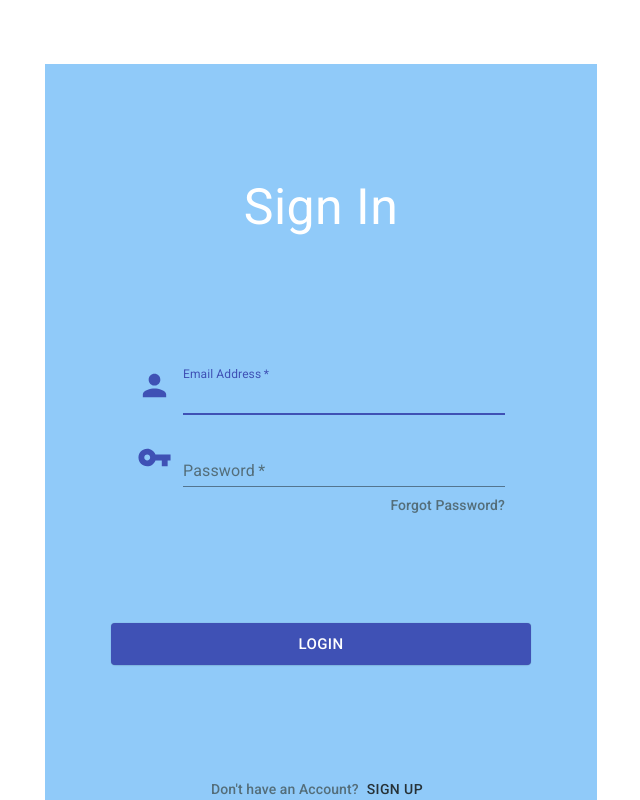
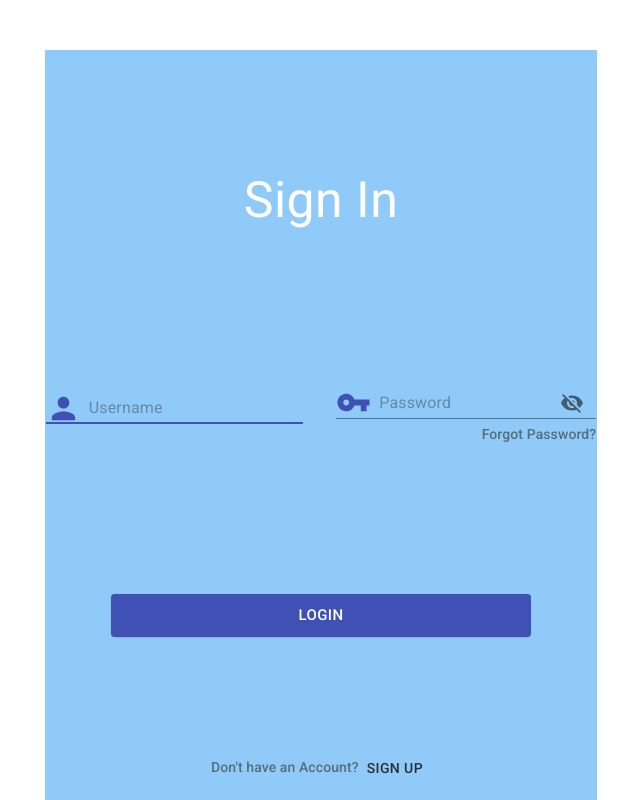
Before and after one commit to KetraKrato/smart-expo-web, a React (Create React App) app: page /loginpage in a window 1280 px wide. Shown: the whole page, without its empty margins (319-959 px from the left). Built offline with nearby package versions, Linux system fonts and the light colour scheme.

Commit message:
Login&Register Update

```diff
--- a/src/layouts/LoginLayout/index.js
+++ b/src/layouts/LoginLayout/index.js
@@ -8,23 +8,23 @@ const useStyles = makeStyles((theme) => ({
     display: 'flex',
     height: '100%',
     overflow: 'hidden',
-    width: '100%'
+    width: '100%',
   },
   wrapper: {
     display: 'flex',
     flex: '1 1 auto',
     overflow: 'hidden',
-    paddingTop: 64
   },
   contentContainer: {
     display: 'flex',
     flex: '1 1 auto',
-    overflow: 'hidden'
+    overflow: 'hidden',
   },
   content: {
     flex: '1 1 auto',
     height: '100%',
-    overflow: 'auto'
+    overflow: 'auto',
+    paddingTop: 50
   }
 }));
 
--- a/src/views/Login/LoginPage.js
+++ b/src/views/Login/LoginPage.js
@@ -14,6 +14,9 @@ import {
   TextField,
   Typography,
   makeStyles,
+  Input,
+  InputAdornment,
+  IconButton,
   // BottomNavigation,
   // GridList,
 } from '@material-ui/core';
@@ -23,6 +26,8 @@ import Page from 'src/components/Page';
 // import { fromPairs } from 'lodash';
 import PersonIcon from '@material-ui/icons/Person';
 import VpnKeyIcon from '@material-ui/icons/VpnKey';
+import Visibility from '@material-ui/icons/Visibility';
+import VisibilityOff from '@material-ui/icons/VisibilityOff';
 
 const useStyles = makeStyles((theme) => ({
   root: {
@@ -50,13 +55,29 @@ const useStyles = makeStyles((theme) => ({
   },
   forgot: {
     cursor: 'pointer'
-
+  },
+  textbox: {
+    width: '257px'
   },
 }));
 const LoginPage = () => {
   const classes = useStyles();
   const navigate = useNavigate();
+  const [values, setValues] = React.useState({
+    showPassword: false,
+  });
 
+  const handleClickShowPassword = () => {
+    setValues({ ...values, showPassword: !values.showPassword });
+  };
+
+  const handleMouseDownPassword = (event) => {
+    event.preventDefault();
+  };
+
+  const handleSignUp = () => {
+    navigate('/registerpage', { replace: true });
+  };
   return (
     <Page
       className={classes.root}
@@ -89,69 +110,60 @@ const LoginPage = () => {
                       Sign In
                     </Typography>
                   </Grid>
-                  <Grid item direction="column" container>
-                    <Grid item>
+                  <Grid container direction="column" justify="center" alignItems="center" spacing={4}>
+                    <Grid item xs={6}>
+                      <Input
+                        className={classes.textbox}
+                        variant="standard"
+                        margin="normal"
+                        required
+                        id="Username"
+                        placeholder="Username"
+                        name="Username"
+                        autoComplete="Username"
+                        type="text"
+                        autoFocus
+                        startAdornment={
+                          <InputAdornment position="start">
+                            <PersonIcon color="primary" fontSize="large" />
+                          </InputAdornment>
+                        }
+                      />
+                    </Grid>
+                    <Grid item xs={6}>
+                      <Input
+                        fullWidth
+                        variant="standard"
+                        margin="normal"
+                        required
+                        id="Password"
+                        placeholder="Password"
+                        name="Password"
+                        type={values.showPassword ? 'text' : 'password'}
+                        startAdornment={
+                          <InputAdornment position="start">
+                            <VpnKeyIcon color="primary" fontSize="large" />
+                          </InputAdornment>
+                        }
+                        endAdornment={
+                          <InputAdornment position="end">
+                            <IconButton
+                              aria-label="toggle password visibility"
+                              onClick={handleClickShowPassword}
+                              onMouseDown={handleMouseDownPassword}
+                            >
+                              {values.showPassword ? <Visibility /> : <VisibilityOff />}
+                            </IconButton>
+                          </InputAdornment>
+                        }
+                      />
                       <Grid
                         container
                         direction="row"
-                        justify="center"
-                        alignItems="center"
-                        xs={12}
+                        justify="flex-end"
+                        alignItems="flex-start"
                       >
-                        <Grid item xs={1}><PersonIcon color="primary" fontSize="large" /></Grid>
-                        <Grid item xs={7}>
-                          <TextField
-                            fullWidth
-                            variant="standard"
-                            margin="normal"
-                            required
-                            id="Email"
-                            label="Email Address"
-                            name="Email"
-                            autoComplete="email"
-                            type="email"
-                            autoFocus
-                          />
-                        </Grid>
-                      </Grid>
-                      <Grid
-                        container
-                        direction="column"
-                        justify="space-around"
-                        alignItems="center"
-                        xs={12}
-                      >
-                        <Grid
-                          container
-                          direction="row"
-                          justify="center"
-                          alignItems="center"
-                          xs={12}
-                        >
-                          <Grid item xs={1}>
-                            <VpnKeyIcon color="primary" fontSize="large"/>
-                          </Grid>
-                          <Grid item xs={7}>
-                            <TextField
-                              variant="standard"
-                              margin="normal"
-                              required
-                              fullWidth
-                              id="email"
-                              label="Password"
-                              name="password"
-                              autoComplete="email"
-                              type="password"
-                            />
-                          </Grid>
-                        </Grid>
-                        <Grid
-                          container
-                          direction="row-reverse"
-                          justify="space-between"
-                          alignItems="flex-start"
-                          xs={8}
-                        >
+                        <Grid item>
                           <Typography
                             align="right"
                             color="textSecondary"
@@ -193,7 +205,9 @@ const LoginPage = () => {
                     >
                       Don't have an Account?
                     </Typography>
-                    <Button>
+                    <Button
+                      onClick={handleSignUp}
+                    >
                       Sign up
                     </Button>
                   </Grid>
--- a/src/views/Register/RegisterPage.js
+++ b/src/views/Register/RegisterPage.js
@@ -57,7 +57,9 @@ const useStyles = makeStyles((theme) => ({
   },
   forgot: {
     cursor: 'pointer'
-
+  },
+  textbox: {
+    width: '257px'
   },
 }));
 const LoginPage = () => {
@@ -75,7 +77,9 @@ const LoginPage = () => {
     event.preventDefault();
   };
 
-
+  const handleSignIn = () => {
+    navigate('/loginpage', { replace: true });
+  };
 
   return (
     <Page
@@ -106,13 +110,13 @@ const LoginPage = () => {
                       align="center"
                       className={classes.hh}
                     >
-                      Sign In
+                      Sign Up
                     </Typography>
                   </Grid>
                   <Grid container direction="column" justify="center" alignItems="center" spacing={4}>
                     <Grid item xs={6}>
                       <Input
-                        fullWidth
+                        className={classes.textbox}
                         variant="standard"
                         margin="normal"
                         required
@@ -131,7 +135,7 @@ const LoginPage = () => {
                     </Grid>
                     <Grid item xs={6}>
                       <Input
-                        fullWidth
+                        className={classes.textbox}
                         variant="standard"
                         margin="normal"
                         required
@@ -149,7 +153,7 @@ const LoginPage = () => {
                     </Grid>
                     <Grid item xs={6}>
                       <Input
-                        fullWidth
+                        className={classes.textbox}
                         variant="standard"
                         margin="normal"
                         required
@@ -162,6 +166,10 @@ const LoginPage = () => {
                             <EmailIcon color="primary" fontSize="large" />
                           </InputAdornment>
                         }
+                        endAdornment={
+                          <InputAdornment position="end">
+                          </InputAdornment>
+                        }
                       />
                     </Grid>
                     <Grid item xs={6}>
@@ -170,7 +178,7 @@ const LoginPage = () => {
                         variant="standard"
                         margin="normal"
                         required
-                        id="Passwprd"
+                        id="Password"
                         placeholder="Enter your password"
                         name="Password"
                         type={values.showPassword ? 'text' : 'password'}
@@ -229,7 +237,7 @@ const LoginPage = () => {
                       variant="contained"
                       onClick={handleSubmit}
                     >
-                      Login
+                      Register
                     </Button>
                   </Grid>
                   <Grid
@@ -245,8 +253,10 @@ const LoginPage = () => {
                     >
                       Don't have an Account?
                     </Typography>
-                    <Button>
-                      Sign up
+                    <Button
+                      onClick={handleSignIn}
+                    >
+                      Sign in
                     </Button>
                   </Grid>
                 </Grid>
```
